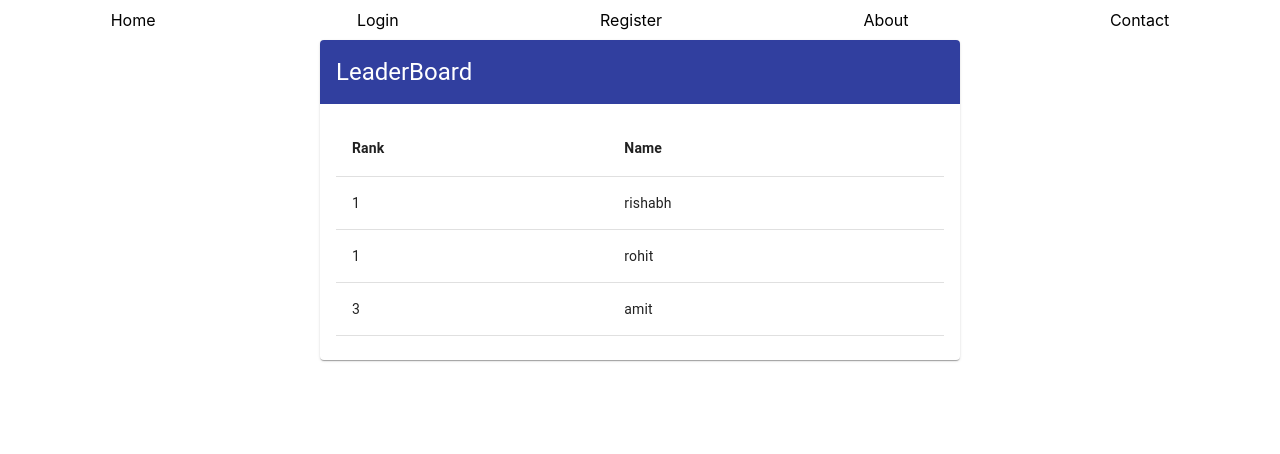
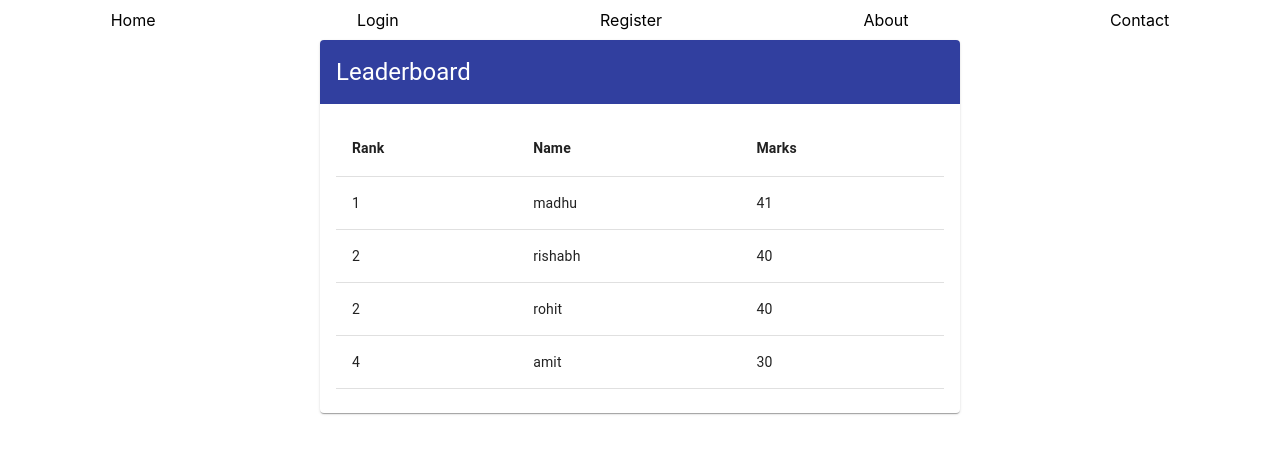
Before and after one commit to rohit1234990/quizera, a React (Create React App) app in the folder src/client/: page /leaderboard in a window 1280 px wide. Shown: the top 454 px of the page. Built offline with nearby package versions, Linux system fonts and the light colour scheme.

Commit message:
Leaderboard logic completed, ranking students only on one parameter: marks

```diff
--- a/src/client/src/routes/LeaderBoard.jsx
+++ b/src/client/src/routes/LeaderBoard.jsx
@@ -20,17 +20,19 @@ const studentData = [
   {
     name: "amit",
     marks: 30
+  },
+  {
+    name: "madhu",
+    marks: 41
   }
 ];
 
 export default class LeaderBoard extends Component {
   constructor() {
     super();
+
     this.state = {
-      rankedStudents: [
-        { name: "rohit", rank: 1, marks: 35 },
-        { name: "mohit", rank: 2, marks: 30 }
-      ]
+      rankedStudents: []
     };
   }
 
@@ -46,9 +48,8 @@ export default class LeaderBoard extends Component {
 
   rank = data => {
     // rank will start from 1
-
     let rank = 1;
-    const rankedStudents = []; // holds final student names with their ranks
+    const rankedStudents = []; // holds final student names with their ranks and marks
     let runningMarks = data[0].marks;
 
     let counter = 0;
@@ -60,7 +61,7 @@ export default class LeaderBoard extends Component {
         rank += counter;
         counter = 1; // reset counter
       }
-      rankedStudents.push({ rank, name: data[i].name });
+      rankedStudents.push({ rank, name: data[i].name, marks: data[i].marks });
     }
 
     return rankedStudents;
@@ -68,7 +69,6 @@ export default class LeaderBoard extends Component {
 
   render() {
     const { rankedStudents } = this.state;
-    console.log(studentData);
     return (
       <Grid container justify="center">
         <Grid item sm={6}>
@@ -77,7 +77,7 @@ export default class LeaderBoard extends Component {
               style={{ backgroundColor: "#313F9F", color: "white" }}
               color="white"
               align="left"
-              title="LeaderBoard"
+              title="Leaderboard"
             />
             <CardContent>
               <Table aria-label="simple table">
@@ -89,13 +89,17 @@ export default class LeaderBoard extends Component {
                     <TableCell align="left">
                       <b>Name</b>
                     </TableCell>
+                    <TableCell align="left">
+                      <b>Marks</b>
+                    </TableCell>
                   </TableRow>
                 </TableHead>
                 <TableBody>
-                  {rankedStudents.map(({ name, rank }) => (
+                  {rankedStudents.map(({ name, rank, marks }) => (
                     <TableRow key={name}>
                       <TableCell align="left">{rank}</TableCell>
                       <TableCell align="left">{name}</TableCell>
+                      <TableCell align="left">{marks}</TableCell>
                     </TableRow>
                   ))}
                 </TableBody>
```
